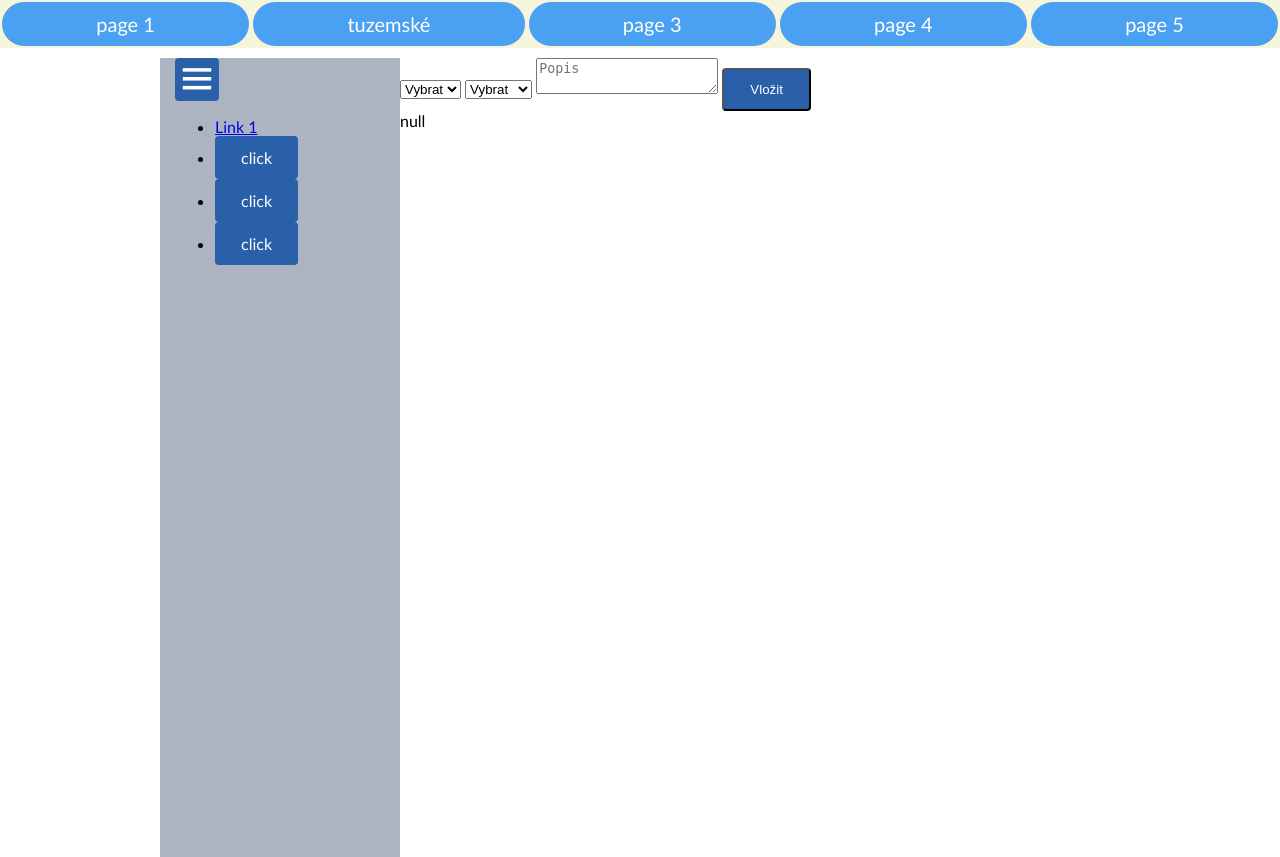
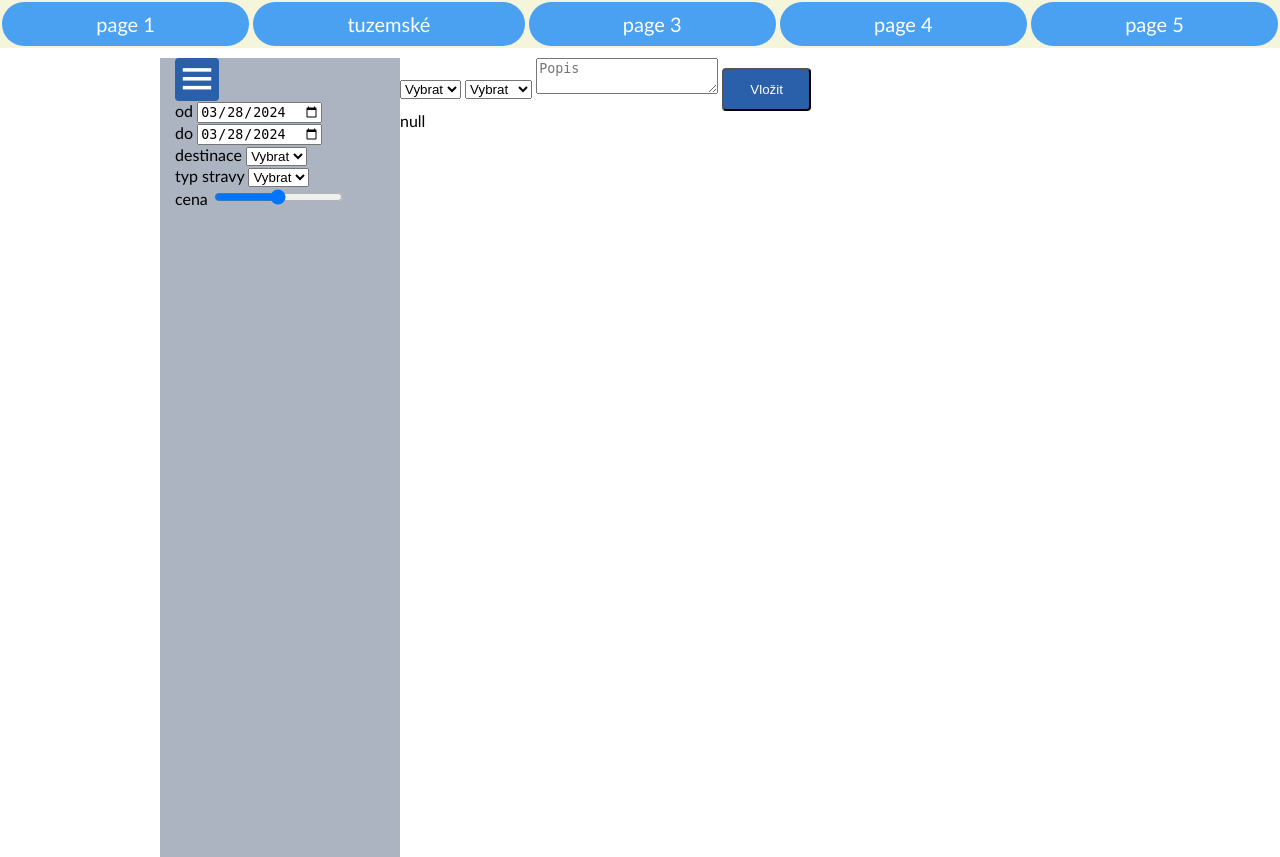
Before and after one commit to Kuba129cz/Cestovni_kancelar, a PHP site: page /app/pages/admin.php in a window 1280 px wide. Shown: the part 200-1057 px from the top of the page. Run offline with PHP 8.4, Linux system fonts and the light colour scheme; data comes from the database, SQL or seed files in the repository; data that the repository does not hold is empty; style sheets or scripts are compiled from the project's sources.

Commit message:
prvky side menu

```diff
--- a/app/components/aside.inc.php
+++ b/app/components/aside.inc.php
@@ -1,9 +1,41 @@
 <aside class="aside col-3" x-bind:class="{ 'aside--close': open }">
     <a href="#" class="btn btn--primary DX-menu" @click="open = !open"></a>
-    <ul>
-        <li <?php echo ($title === 'Dashboard') ? 'class="active"' : ''; ?>><a href="#">Link 1</a></li>
-        <li><a href="#" class="btn btn--primary">click</a></li>
-        <li><a href="#" class="btn btn--primary">click</a></li>
-        <li><a href="#" class="btn btn--primary">click</a></li>
-    </ul>
+    <div>
+        <div>
+            od
+            <input type="date" id="dateFrom" name="trip-start"/>
+        </div>
+        <div>
+            do
+            <input type="date" id="dateTo" name="trip-end"/>
+        </div>
+        <script>
+          document.getElementById('dateFrom').valueAsDate = new Date();
+          document.getElementById('dateTo').valueAsDate = new Date();
+        </script>
+    </div>
+    <div>
+        <div>
+            destinace
+            <select x-model="newItem.destination_id">
+                <option>Vybrat</option>
+                <!--<template x-for="destination in destinations" :key="destination.dest_id">
+                    <option x-bind:value="destination.dest_id" x-text="destination.dest_name"></option>
+                </template>-->
+            </select>
+        </div>
+        <div>
+            typ stravy
+            <select x-model="newItem.destination_id">
+                <option>Vybrat</option>
+                <!--<template x-for="destination in destinations" :key="destination.dest_id">
+                    <option x-bind:value="destination.dest_id" x-text="destination.dest_name"></option>
+                </template>-->
+            </select>
+        </div>
+        <div>
+            cena
+            <input type="range" min="1" max="100" value="50" class="slider" id="myRange">
+        </div>
+    </div>
 </aside>
```
